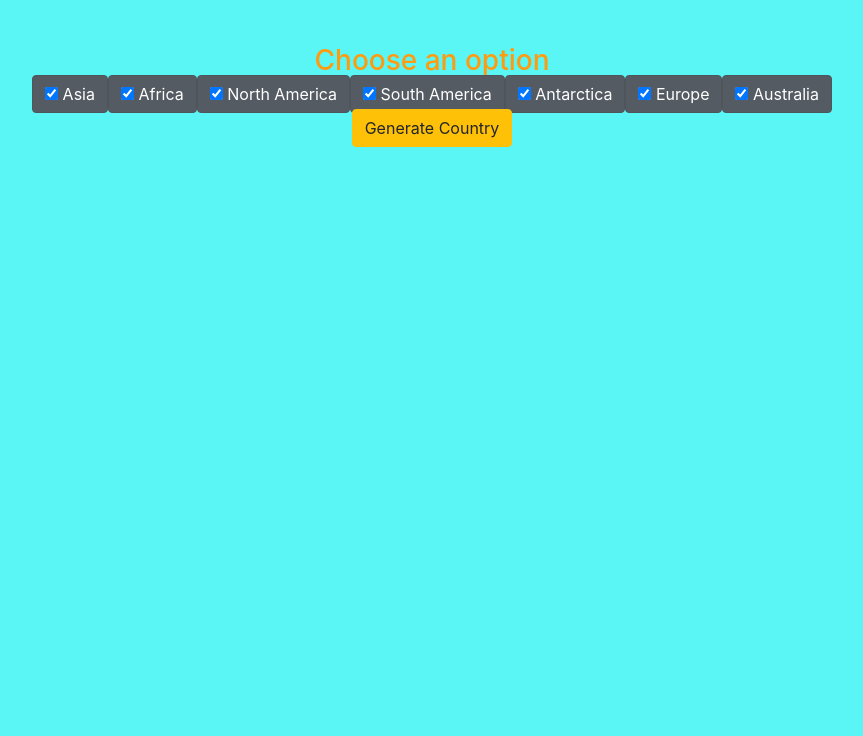
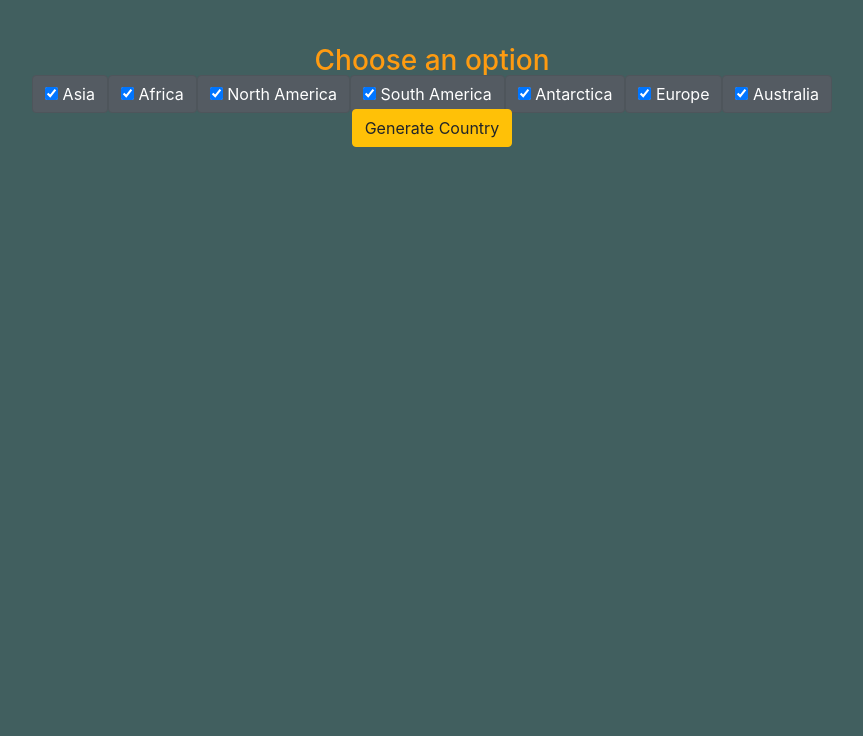
Before and after one commit to Alexander-a-a/Country-DropDown, a plain HTML site: page Index.html in a window 1280 px wide. Shown: the part 64-800 px from the top of the page, without its empty margins (208-1071 px from the left). Drawn offline with nearby package versions, Linux system fonts and the light colour scheme.

Commit message:
Update Index.html

```diff
--- a/Index.html
+++ b/Index.html
@@ -21,7 +21,7 @@
         }
 
         body {
-            background-color: rgb(90, 245, 245);
+            background-color: rgb(65, 95, 95);
             margin: 0;
             padding: 0;
         }
```
